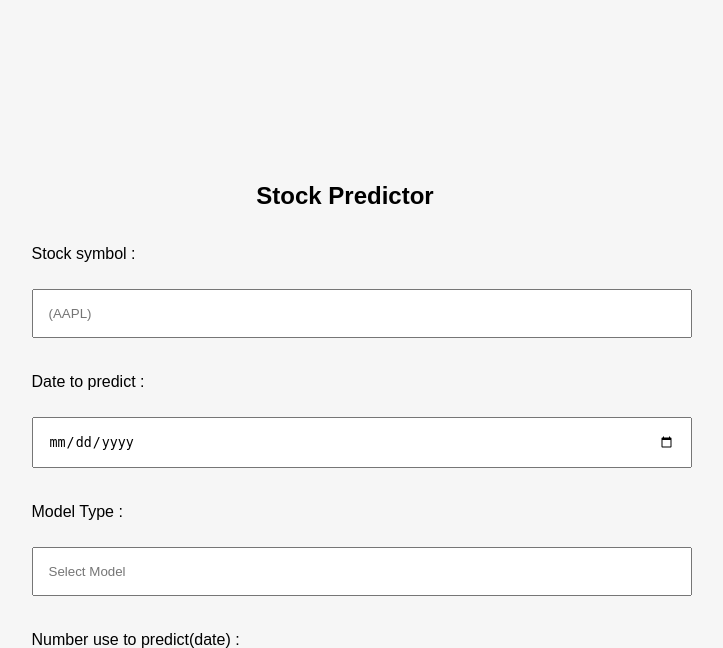
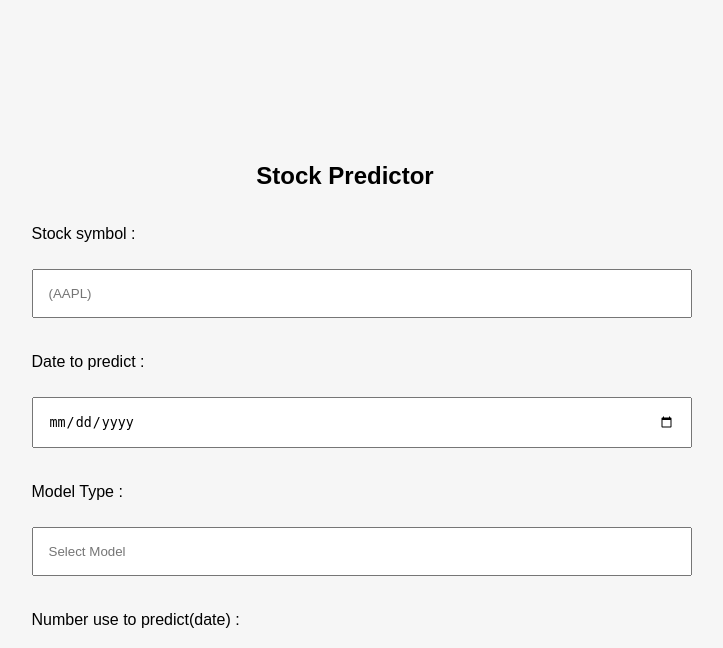
Before and after one commit to Pharadee1112/finalProjrct, a Flask app: page / in a window 1280 px wide. Shown: the top 648 px of the page, without its empty margins (295-1018 px from the left). Run offline with Flask 3, Linux system fonts and the light colour scheme.

Commit message:
เ้่า

```diff
--- a/templates/index.html
+++ b/templates/index.html
@@ -16,7 +16,7 @@
         .box {
             padding: 30px;
             border-radius: 10px;
-            margin-top: 120px;
+            margin-top: 100px;
         }
         .h3 {
             font-size: 24px;
```
